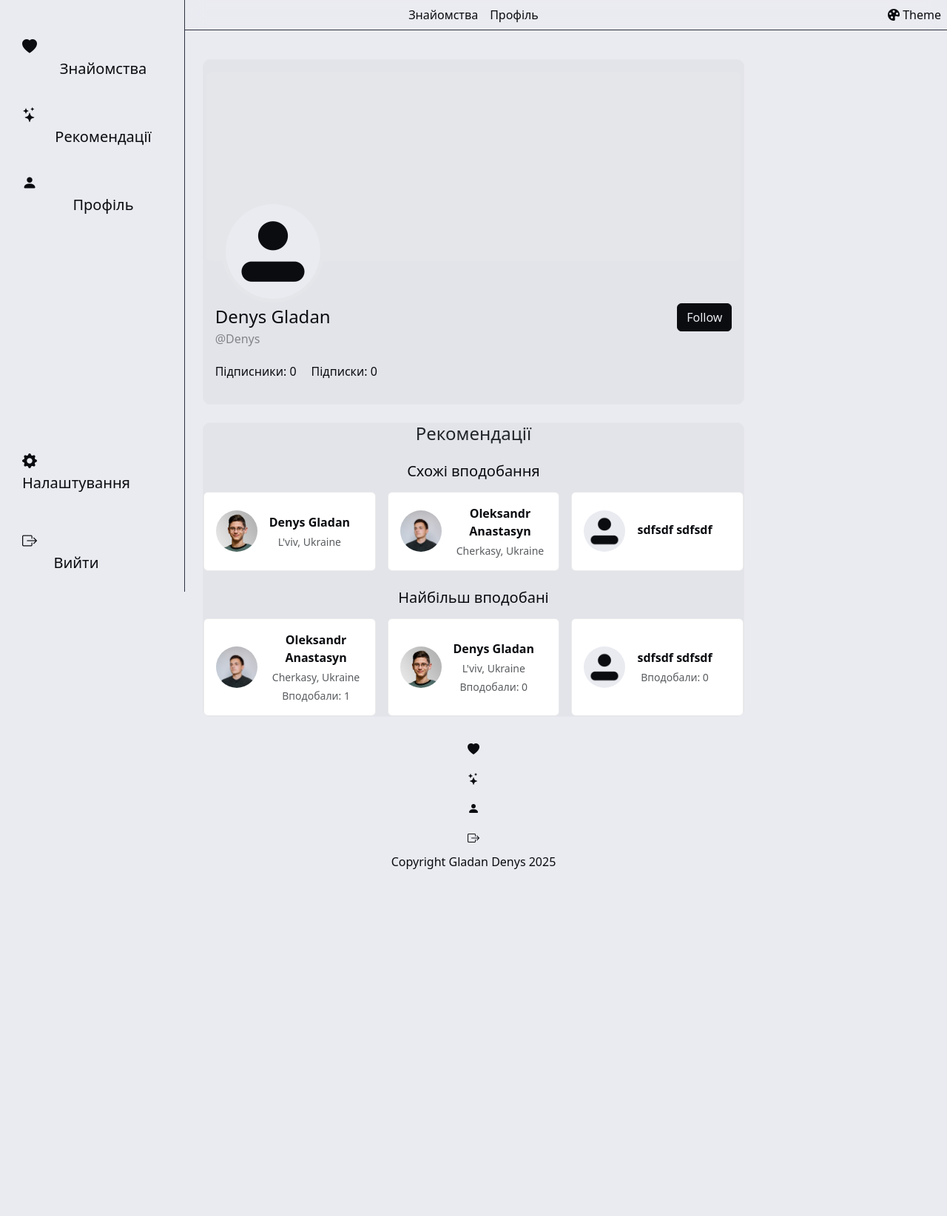
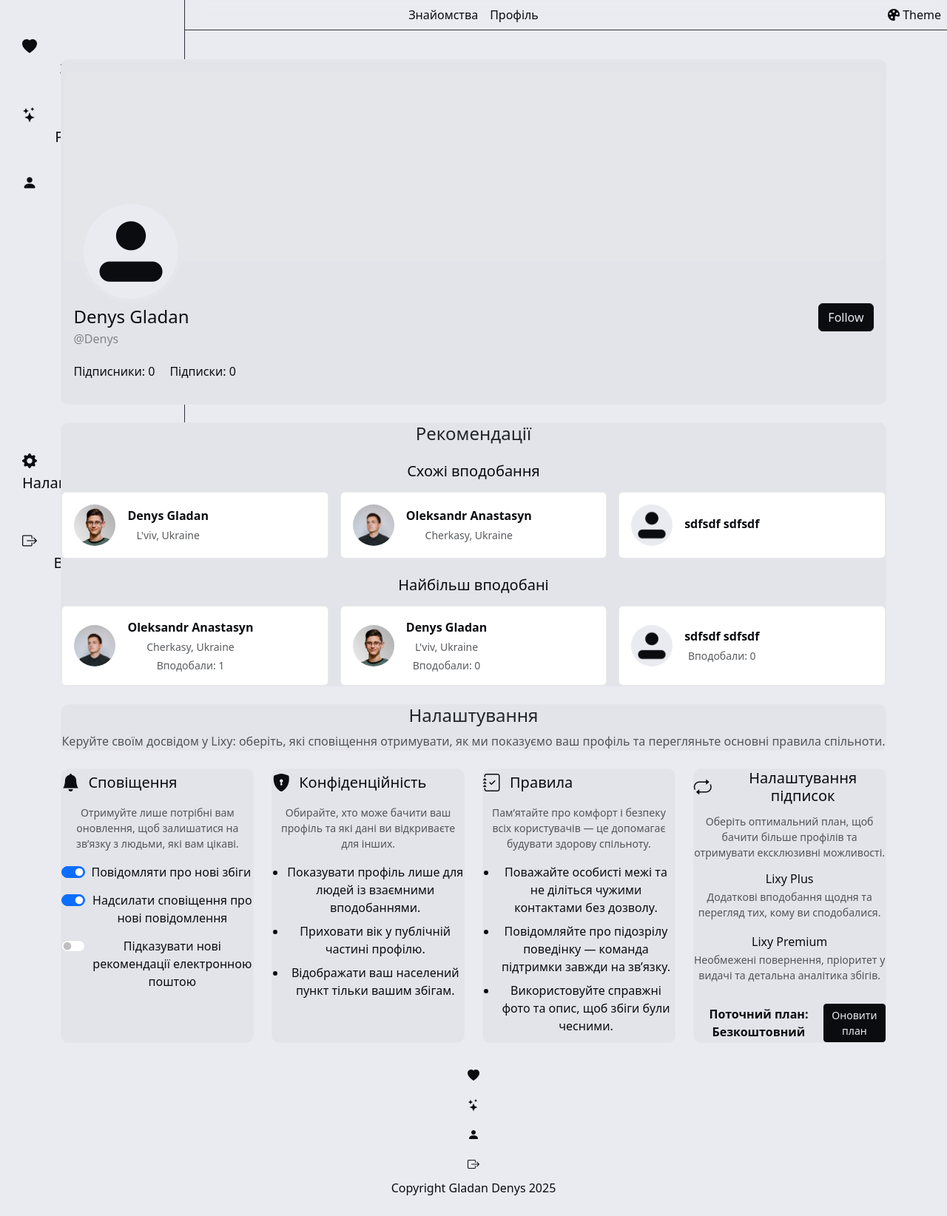
Before and after one commit to GeorgHerych/Lixy, a Django app: a page that uses members/templates/profile/profile.html in a window 1280 px wide. Shown: the whole page at 74% size. Before the commit the page ends 1175 px from the top, so only its background shows below. Run offline with Django 5.2, Linux system fonts and the light colour scheme; a user stored in the database is signed in; data comes from the database, SQL or seed files in the repository.

Commit message:
Add styled like button and profile settings sections

```diff
--- a/members/templates/profile/profile.html
+++ b/members/templates/profile/profile.html
@@ -7,5 +7,7 @@
         {% include 'profile/profile_card.html' with member_age=member_age %}
 
         {% include 'profile/recommendations.html' with recommendations=recommendations %}
+
+        {% include 'profile/settings.html' %}
     </div>
 {% endblock %}
--- /dev/null
+++ b/members/templates/profile/settings.html
@@ -0,0 +1,88 @@
+<section id="settings" class="profile-settings mt-4">
+    <div class="card profile-settings__intro">
+        <div class="card-body">
+            <h2 class="h4 mb-2">Налаштування</h2>
+            <p class="mb-0 text-muted">Керуйте своїм досвідом у Lixy: оберіть, які сповіщення отримувати, як ми показуємо ваш профіль та перегляньте основні правила спільноти.</p>
+        </div>
+    </div>
+
+    <div class="profile-settings__grid">
+        <article id="notifications" class="card profile-settings__card">
+            <div class="card-body">
+                <div class="profile-settings__card-header">
+                    <i class="bi bi-bell-fill" aria-hidden="true"></i>
+                    <h3 class="h5 mb-0">Сповіщення</h3>
+                </div>
+                <p class="text-muted small">Отримуйте лише потрібні вам оновлення, щоб залишатися на зв’язку з людьми, які вам цікаві.</p>
+                <div class="profile-settings__options" role="group" aria-labelledby="notifications">
+                    <div class="form-check form-switch">
+                        <input class="form-check-input" type="checkbox" id="notify-matches" checked>
+                        <label class="form-check-label" for="notify-matches">Повідомляти про нові збіги</label>
+                    </div>
+                    <div class="form-check form-switch">
+                        <input class="form-check-input" type="checkbox" id="notify-messages" checked>
+                        <label class="form-check-label" for="notify-messages">Надсилати сповіщення про нові повідомлення</label>
+                    </div>
+                    <div class="form-check form-switch">
+                        <input class="form-check-input" type="checkbox" id="notify-recommendations">
+                        <label class="form-check-label" for="notify-recommendations">Підказувати нові рекомендації електронною поштою</label>
+                    </div>
+                </div>
+            </div>
+        </article>
+
+        <article id="privacy" class="card profile-settings__card">
+            <div class="card-body">
+                <div class="profile-settings__card-header">
+                    <i class="bi bi-shield-lock-fill" aria-hidden="true"></i>
+                    <h3 class="h5 mb-0">Конфіденційність</h3>
+                </div>
+                <p class="text-muted small">Обирайте, хто може бачити ваш профіль та які дані ви відкриваєте для інших.</p>
+                <ul class="profile-settings__list">
+                    <li>Показувати профіль лише для людей із взаємними вподобаннями.</li>
+                    <li>Приховати вік у публічній частині профілю.</li>
+                    <li>Відображати ваш населений пункт тільки вашим збігам.</li>
+                </ul>
+            </div>
+        </article>
+
+        <article id="rules" class="card profile-settings__card">
+            <div class="card-body">
+                <div class="profile-settings__card-header">
+                    <i class="bi bi-journal-check" aria-hidden="true"></i>
+                    <h3 class="h5 mb-0">Правила</h3>
+                </div>
+                <p class="text-muted small">Пам’ятайте про комфорт і безпеку всіх користувачів — це допомагає будувати здорову спільноту.</p>
+                <ul class="profile-settings__list">
+                    <li>Поважайте особисті межі та не діліться чужими контактами без дозволу.</li>
+                    <li>Повідомляйте про підозрілу поведінку — команда підтримки завжди на зв’язку.</li>
+                    <li>Використовуйте справжні фото та опис, щоб збіги були чесними.</li>
+                </ul>
+            </div>
+        </article>
+
+        <article id="subscriptions" class="card profile-settings__card">
+            <div class="card-body">
+                <div class="profile-settings__card-header">
+                    <i class="bi bi-repeat" aria-hidden="true"></i>
+                    <h3 class="h5 mb-0">Налаштування підписок</h3>
+                </div>
+                <p class="text-muted small">Оберіть оптимальний план, щоб бачити більше профілів та отримувати ексклюзивні можливості.</p>
+                <div class="profile-settings__options">
+                    <div>
+                        <h4 class="h6 mb-1">Lixy Plus</h4>
+                        <p class="mb-2 small text-muted">Додаткові вподобання щодня та перегляд тих, кому ви сподобалися.</p>
+                    </div>
+                    <div>
+                        <h4 class="h6 mb-1">Lixy Premium</h4>
+                        <p class="mb-2 small text-muted">Необмежені повернення, пріоритет у видачі та детальна аналітика збігів.</p>
+                    </div>
+                </div>
+                <div class="d-flex justify-content-between align-items-center profile-settings__cta">
+                    <span class="fw-semibold">Поточний план: Безкоштовний</span>
+                    <a href="/members/profile/{{ member.username }}#subscriptions" class="btn btn-primary btn-sm">Оновити план</a>
+                </div>
+            </div>
+        </article>
+    </div>
+</section>
--- a/posts/static/css/styles_light.css
+++ b/posts/static/css/styles_light.css
@@ -519,3 +519,62 @@ p.member-followers-title {
     height: 56px;
     object-fit: cover;
 }
+
+.profile-settings {
+    width: 100%;
+    display: flex;
+    flex-direction: column;
+    gap: 1.5rem;
+    text-align: left;
+}
+
+.profile-settings__intro .card-body {
+    text-align: left;
+}
+
+.profile-settings__grid {
+    display: grid;
+    gap: 1.5rem;
+    grid-template-columns: repeat(auto-fit, minmax(260px, 1fr));
+}
+
+.profile-settings__card {
+    height: 100%;
+    text-align: left;
+}
+
+.profile-settings__card-header {
+    display: flex;
+    align-items: center;
+    gap: 0.75rem;
+    margin-bottom: 0.75rem;
+}
+
+.profile-settings__card-header i {
+    font-size: 1.5rem;
+}
+
+.profile-settings__options {
+    display: flex;
+    flex-direction: column;
+    align-items: flex-start;
+    gap: 0.75rem;
+}
+
+.profile-settings__list {
+    margin: 0;
+    padding-left: 1.2rem;
+    display: flex;
+    flex-direction: column;
+    gap: 0.5rem;
+    text-align: left;
+}
+
+.profile-settings__cta {
+    margin-top: 1.25rem;
+}
+
+.profile-settings__card .form-check-input,
+.profile-settings__card .form-check-label {
+    cursor: pointer;
+}
```
Also changed, not shown: posts/static/css/discover.css (+23 -0 lines), posts/static/css/styles_dark.css (+62 -0 lines).
